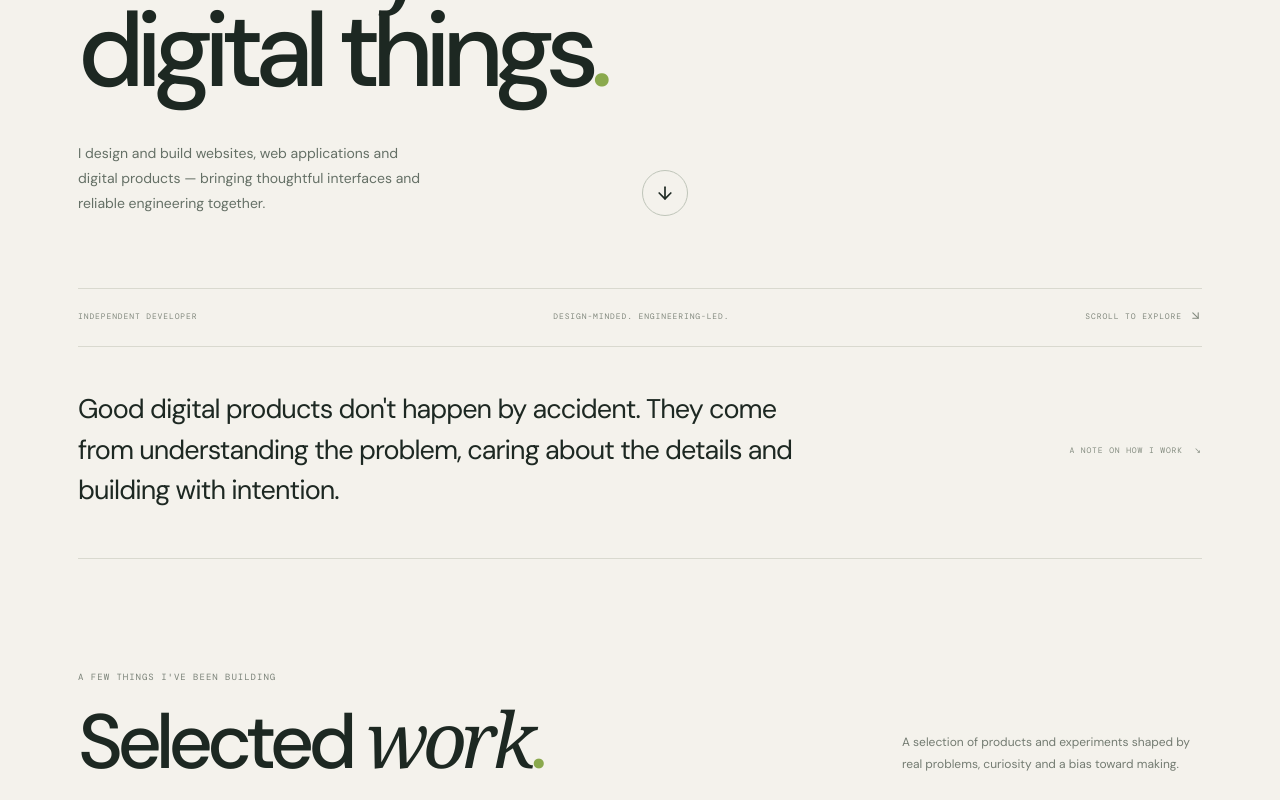
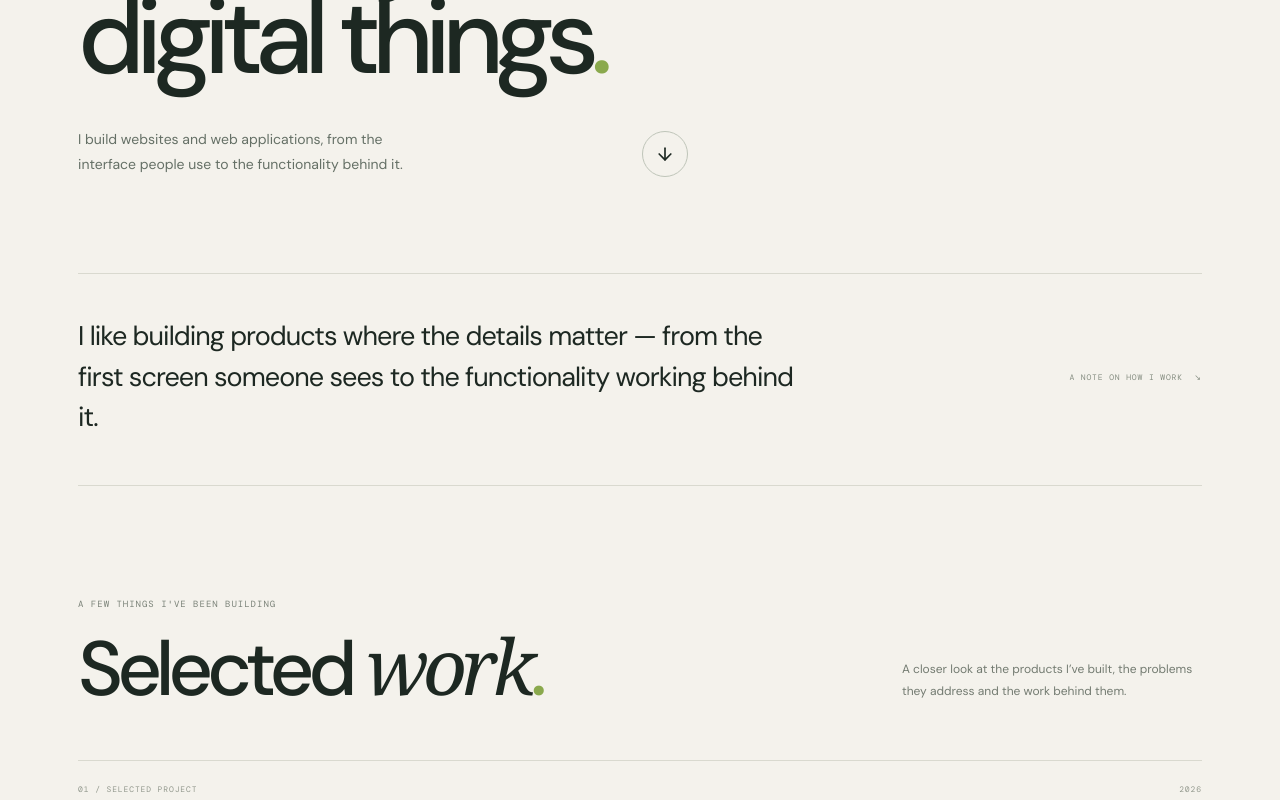
Before and after one commit to Rolexcode/devrolex, a Next.js app: page / in a window 1280 px wide. Shown: the part 480-1280 px from the top of the page. Built offline with nearby package versions, Linux system fonts and the light colour scheme; a web font is replaced by a local one.

Commit message:
Remove location and generic portfolio copy

```diff
--- a/app/page.tsx
+++ b/app/page.tsx
@@ -36,21 +36,19 @@ export default function Home() {
     </header>
 
     <section className="hero" id="top">
-      <div className="hero-kicker"><span className="status-dot"/><span>AVAILABLE FOR SELECT PROJECTS & OPPORTUNITIES</span></div>
       <div className="hero-main">
         <div className="hero-copy">
           <p className="eyebrow">FULL-STACK DEVELOPER & DIGITAL PRODUCT BUILDER</p>
           <h1>I turn ideas<br/>into <span className="serif-word">useful</span><br/>digital things<span className="accent-dot">.</span></h1>
-          <div className="hero-bottom"><p className="hero-description">I design and build websites, web applications and digital products — bringing thoughtful interfaces and reliable engineering together.</p><a className="round-link" href="#work" aria-label="Explore selected work"><ArrowDown size={20}/></a></div>
+          <div className="hero-bottom"><p className="hero-description">I build websites and web applications, from the interface people use to the functionality behind it.</p><a className="round-link" href="#work" aria-label="Explore selected work"><ArrowDown size={20}/></a></div>
         </div>
       </div>
-      <div className="hero-meta"><span>INDEPENDENT DEVELOPER</span><span className="meta-center">DESIGN-MINDED. ENGINEERING-LED.</span><span>SCROLL TO EXPLORE <ArrowDownRight size={13}/></span></div>
     </section>
 
-    <section className="intro-strip"><p>Good digital products don&apos;t happen by accident. They come from understanding the problem, caring about the details and building with intention.</p><span className="strip-index">A NOTE ON HOW I WORK&nbsp; ↘</span></section>
+    <section className="intro-strip"><p>I like building products where the details matter — from the first screen someone sees to the functionality working behind it.</p><span className="strip-index">A NOTE ON HOW I WORK&nbsp; ↘</span></section>
 
     <section className="work-section section-pad" id="work">
-      <div className="section-heading"><div><p className="eyebrow">A FEW THINGS I&apos;VE BEEN BUILDING</p><h2>Selected <span className="serif-word">work</span><span className="accent-dot">.</span></h2></div><p className="section-aside">A selection of products and experiments shaped by real problems, curiosity and a bias toward making.</p></div>
+      <div className="section-heading"><div><p className="eyebrow">A FEW THINGS I&apos;VE BEEN BUILDING</p><h2>Selected <span className="serif-word">work</span><span className="accent-dot">.</span></h2></div><p className="section-aside">A closer look at the products I’ve built, the problems they address and the work behind them.</p></div>
       <div className="project-list">{projects.map(project=><article className="project" key={project.number}>
         <div className="project-topline"><span>{project.number} / SELECTED PROJECT</span><span>{project.year}</span></div>
         <div className="project-grid">
@@ -66,7 +64,6 @@ export default function Home() {
           </div>
         </div>
       </article>)}</div>
-      <div className="work-footnote"><span>MORE IN PROGRESS</span><span>I&apos;M ALWAYS BUILDING, TESTING AND LEARNING.</span></div>
     </section>
 
     <section className="services-section section-pad" id="services">
@@ -90,6 +87,6 @@ export default function Home() {
       <div className="contact-bottom"><p>Have a project, an opportunity or an interesting problem to solve? I&apos;d like to hear about it.</p><button className="email-button" type="button" onClick={copyEmail}>{copied?<><Check size={17}/> EMAIL COPIED</>:<>OLALEYEOLABODEJEREMIAH@GMAIL.COM <ArrowUpRight size={17}/></>}</button></div>
     </section>
 
-    <footer className="footer"><a className="wordmark footer-mark" href="#top"><span className="wordmark-symbol">r.</span><span>ROLEX<span className="wordmark-period">/</span>CODE</span></a><span className="footer-note">THOUGHTFULLY BUILT IN LAGOS, NIGERIA.</span><div className="footer-socials"><a href="https://github.com/Rolexcode" target="_blank" rel="noreferrer" aria-label="GitHub"><Github size={17}/></a><a href="https://www.linkedin.com/in/olabode-olaleye-62290124" target="_blank" rel="noreferrer" aria-label="LinkedIn"><Linkedin size={17}/></a><a href="mailto:olaleyeolabodejeremiah@gmail.com" aria-label="Email"><Mail size={17}/></a></div><span className="copyright">© 2026</span></footer>
+    <footer className="footer"><a className="wordmark footer-mark" href="#top"><span className="wordmark-symbol">r.</span><span>ROLEX<span className="wordmark-period">/</span>CODE</span></a><span className="footer-note"></span><div className="footer-socials"><a href="https://github.com/Rolexcode" target="_blank" rel="noreferrer" aria-label="GitHub"><Github size={17}/></a><a href="https://www.linkedin.com/in/olabode-olaleye-62290124" target="_blank" rel="noreferrer" aria-label="LinkedIn"><Linkedin size={17}/></a><a href="mailto:olaleyeolabodejeremiah@gmail.com" aria-label="Email"><Mail size={17}/></a></div><span className="copyright">© 2026</span></footer>
   </div></main>;
 }
```
